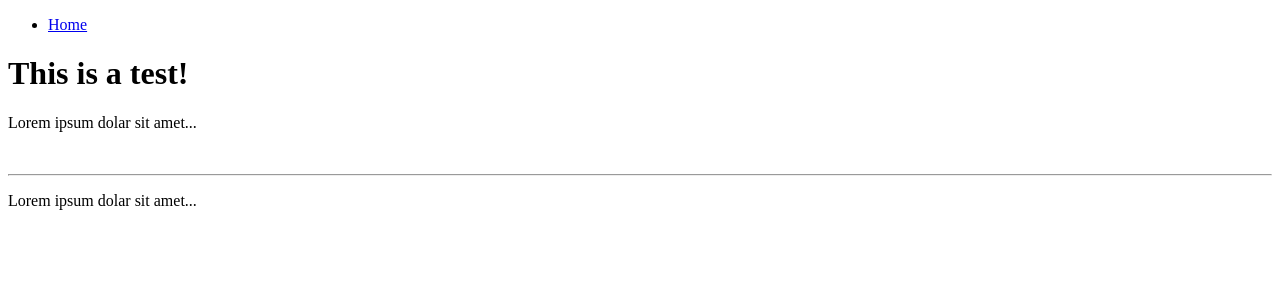
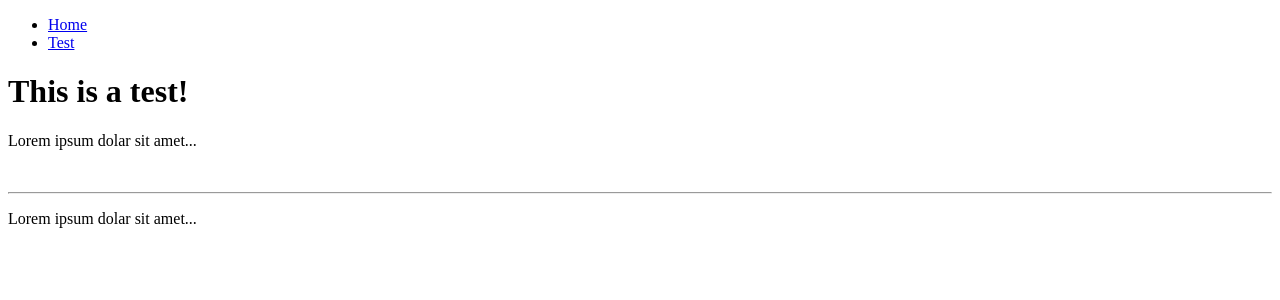
Before and after one commit to irworks/onPointCMS-2, a PHP site: page / in a window 1280 px wide. Shown: the top 300 px of the page. Run offline with PHP 8.4, Linux system fonts and the light colour scheme.

Commit message:
+ Added function to add navigation items

```diff
--- a/classes/controller.class.php
+++ b/classes/controller.class.php
@@ -27,7 +27,7 @@ abstract class Controller
         $this->tpl->loadHTML('navigation.html');
 
         $this->pageContent = '';
-        $this->navigationContent = '<li><a href="./">Home</a></li>';
+        $this->addNavigationItem('Home', './');
     }
 
     function renderPage() {
@@ -38,4 +38,8 @@ abstract class Controller
 
         echo $this->tpl->getFullHTML('general.html');
     }
+
+    protected function addNavigationItem($displayName, $link) {
+        $this->navigationContent .= '<li class="navigation-item"><a href="' . $link . '">' . $displayName . '</a></li>';
+    }
 }
--- a/pages/testpage.class.php
+++ b/pages/testpage.class.php
@@ -30,6 +30,8 @@ namespace irworksWeb\GUI {
             $this->tpl->assign('pageTitle', 'Testpage');
             $this->tpl->assign('sampleText', 'Lorem ipsum dolar sit amet...');
 
+            $this->addNavigationItem('Test', 'index.php');
+
             $this->pageContent .= $this->tpl->getFullHTML('test.html');
             parent::renderPage();
         }
```
